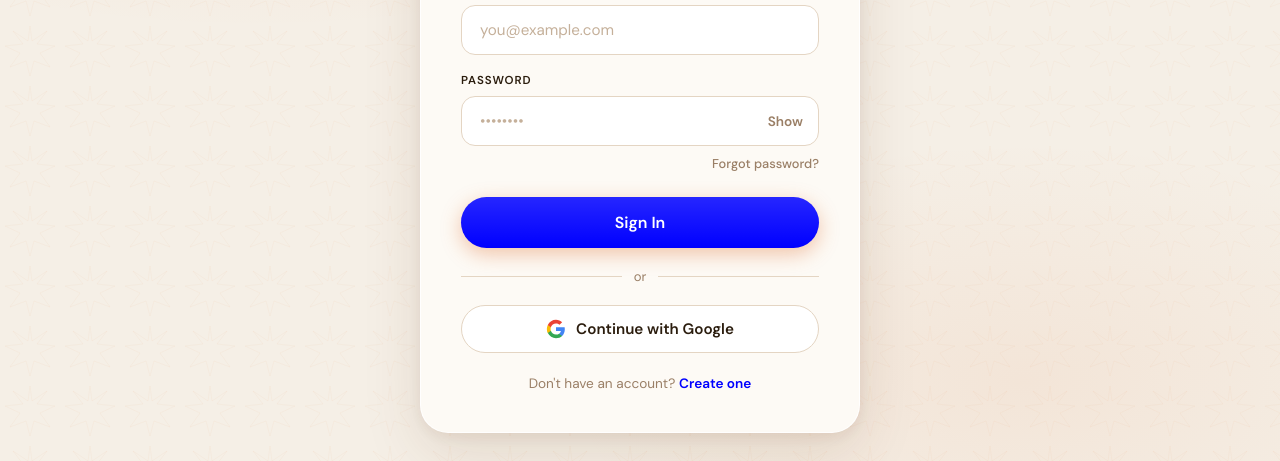
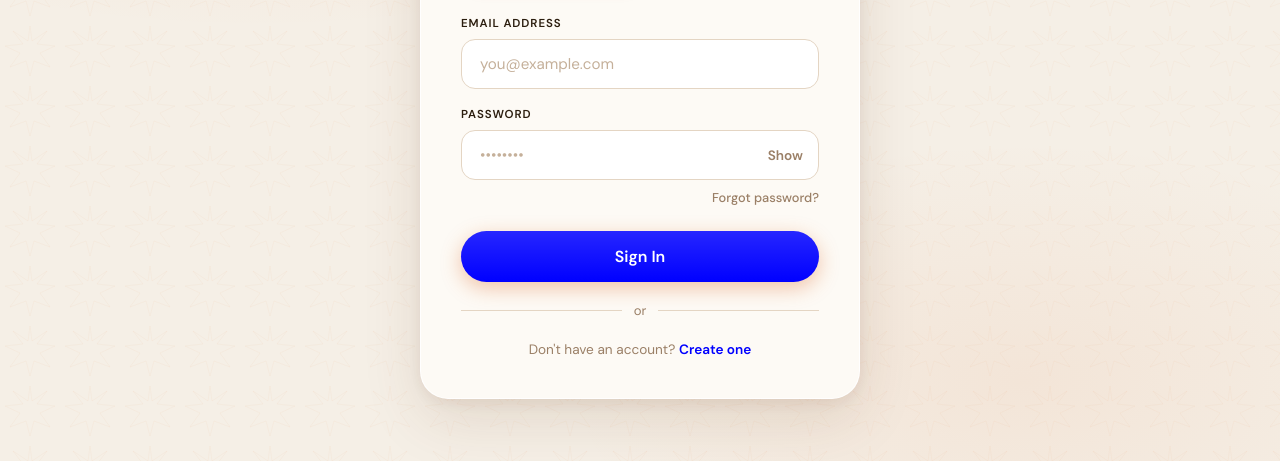
Before and after one commit to manasvikochikar-web/my_ai_based_smart_travel_plannner, a plain HTML site: page frontend/login-page/index.html in a window 1280 px wide. Shown: the part 339-800 px from the top of the page. Drawn offline with nearby package versions, Linux system fonts and the light colour scheme.

Commit message:
Remove Google sign-in button from login page
Removed Google sign-in button from the login page.

```diff
--- a/frontend/login-page/index.html
+++ b/frontend/login-page/index.html
@@ -53,16 +53,7 @@
 
     <div class="divider">or</div>
 
-    <button class="btn-google" onclick="handleGoogle()">
-      <!-- Google G -->
-      <svg viewBox="0 0 24 24" xmlns="http://www.w3.org/2000/svg">
-        <path d="M22.56 12.25c0-.78-.07-1.53-.2-2.25H12v4.26h5.92c-.26 1.37-1.04 2.53-2.21 3.31v2.77h3.57c2.08-1.92 3.28-4.74 3.28-8.09z" fill="#4285F4"/>
-        <path d="M12 23c2.97 0 5.46-.98 7.28-2.66l-3.57-2.77c-.98.66-2.23 1.06-3.71 1.06-2.86 0-5.29-1.93-6.16-4.53H2.18v2.84C3.99 20.53 7.7 23 12 23z" fill="#34A853"/>
-        <path d="M5.84 14.09c-.22-.66-.35-1.36-.35-2.09s.13-1.43.35-2.09V7.07H2.18C1.43 8.55 1 10.22 1 12s.43 3.45 1.18 4.93l3.66-2.84z" fill="#FBBC05"/>
-        <path d="M12 5.38c1.62 0 3.06.56 4.21 1.64l3.15-3.15C17.45 2.09 14.97 1 12 1 7.7 1 3.99 3.47 2.18 7.07l3.66 2.84c.87-2.6 3.3-4.53 6.16-4.53z" fill="#EA4335"/>
-      </svg>
-      Continue with Google
-    </button>
+
 
     <div class="card-footer">
       Don't have an account? <a href="#" onclick="switchTab('signup');return false;">Create one</a>
```
